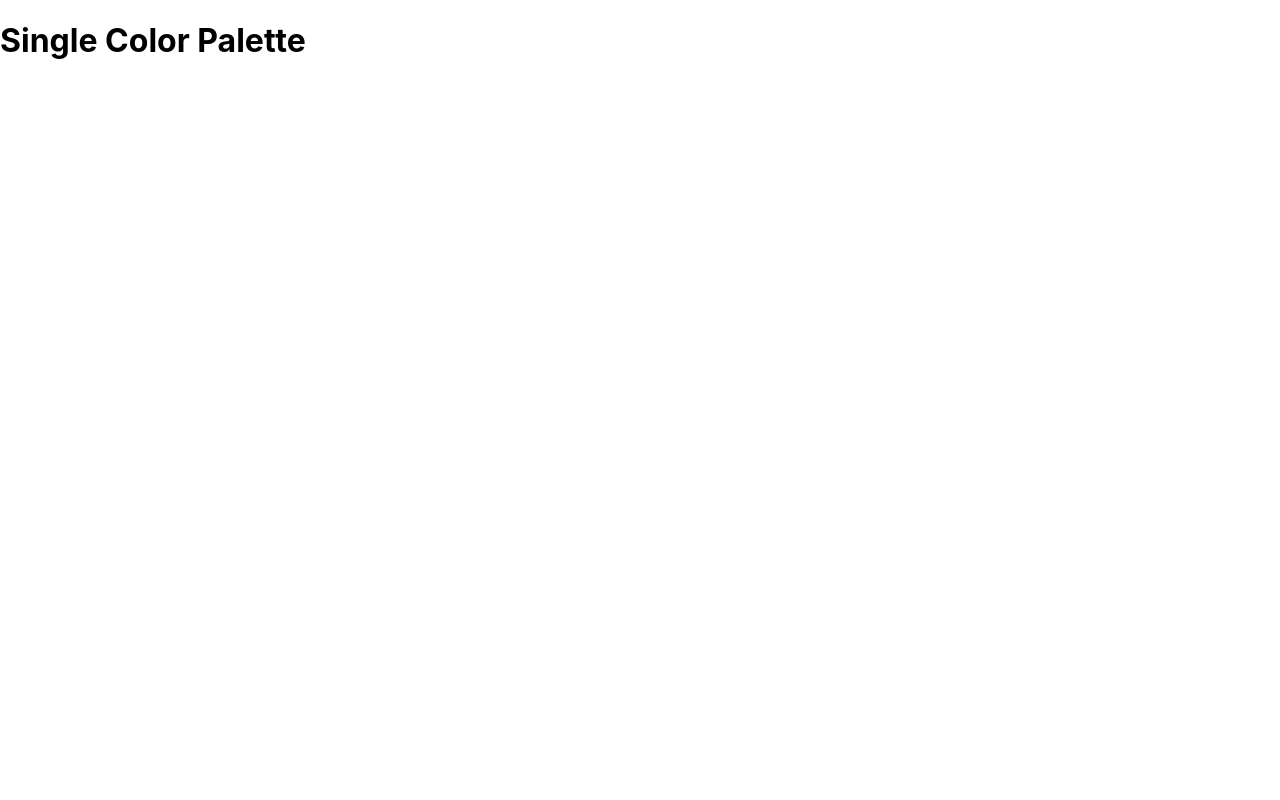
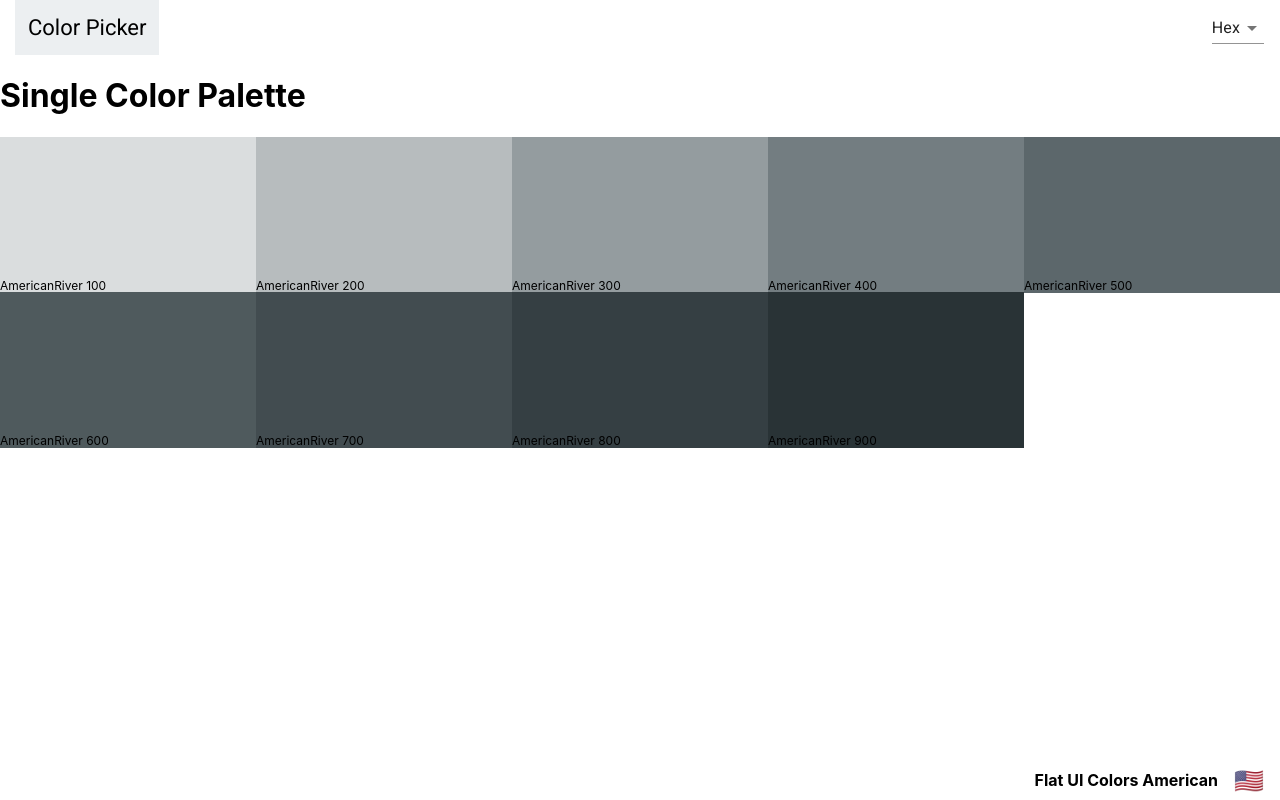
Before and after one commit to siva089/ColorPIcker, a React (Create React App) app: page /palette/flat-ui-colors-american/americanriver in a window 1280 px wide. Built offline with nearby package versions, Linux system fonts and the light colour scheme.

Commit message:
single color palette

```diff
--- a/src/App.js
+++ b/src/App.js
@@ -19,7 +19,7 @@ return seedId
     <Switch>
     <Route exact path="/" render={(routeProps)=><PaletteList palettes={seedColors} {...routeProps}/>} />
     <Route exact path='/palette/:id' render={(routeProps)=><Palette palette={generatePalette(findPallete(routeProps.match.params.id))}/>}/>
-    <Route  path='/palette/:paletteId/:colorId' render={()=><SingleColorPalette/>} />
+    <Route  path='/palette/:paletteId/:colorId' render={(routeProps)=><SingleColorPalette colorId={routeProps.match.params.colorId} palette={generatePalette(findPallete(routeProps.match.params.paletteId))}  />} />
     </Switch>
   //   <div>
   //  <Palette palette={generatePalette(seedColors[4])} />
--- a/src/ColorBox.js
+++ b/src/ColorBox.js
@@ -17,7 +17,7 @@ import "./ColorBox.css"
      })
    }
     render() {
-        const {name,background,paletteId,id}=this.props
+        const {name,background,paletteId,id,showLink}=this.props
         const {copied}=this.state
         return (
           <CopyToClipboard text={background} onCopy={this.changeCopyState}>
@@ -33,7 +33,7 @@ import "./ColorBox.css"
                  </div>
                <button className="copy-button">Copy</button>
                  </div>
-                 <Link to={`/palette/${paletteId}/${id}`} onClick={(e)=>e.stopPropagation()}> <span className="see-more">MORE</span></Link>
+                {showLink&&<Link to={`/palette/${paletteId}/${id}`} onClick={(e)=>e.stopPropagation()}> <span className="see-more">MORE</span></Link>}
 
           </div>
           </CopyToClipboard>
--- a/src/Navbar.js
+++ b/src/Navbar.js
@@ -29,14 +29,14 @@ this.props.handleChange(e.target.value)
          this.setState({open:false})
      }
     render() {
-        const {level,changeLevel}=this.props
+        const {level,changeLevel,showingAllColors}=this.props
         const {format,open}=this.state
         return (
             <header className="Navbar">
                 <div className="logo">
                <Link to="/">Color Picker</Link>
                 </div>
-                <div className="slider-container">
+               {showingAllColors&&<div className="slider-container">
                 <span>Level:{level}</span>
                 <div className="slider">
 
@@ -45,6 +45,7 @@ this.props.handleChange(e.target.value)
                   />
                   </div>
                 </div>
+    }
                 <div className="select-container">
                 <Select value={format} onChange={this.handleChange}>
                   <MenuItem value="hex">
--- a/src/Palette.js
+++ b/src/Palette.js
@@ -2,6 +2,7 @@ import React, { Component } from 'react'
 import ColorBox from "./ColorBox"
 import Navbar from "./Navbar"
 import "./Palette.css"
+import PaletteFooter from "./PaletteFooter"
  class Palette extends Component {
      constructor(props) {
          super(props)
@@ -22,17 +23,14 @@ this.setState({level})
     render() {
         const {colors,paletteName,emoji,id}=this.props.palette
         const {level,format}=this.state
-        const colorBoxes=colors[level].map(color=><ColorBox background={color[format]} name={color.name} key={color.id} id={color.id} paletteId={id}  />)
+        const colorBoxes=colors[level].map(color=><ColorBox showLink={true} background={color[format]} name={color.name} key={color.id} id={color.id} paletteId={id}  />)
         return (
             <div className="Palette">
-              <Navbar level={this.state.level} changeLevel={this.changeLevel} handleChange={this.changeFormat}/>
+              <Navbar showingAllColors={true} level={this.state.level} changeLevel={this.changeLevel} handleChange={this.changeFormat}/>
                 <div className="Palette-colors">
                     {colorBoxes}
                 </div>
-           <footer className="Palette-footer">
-{paletteName}
-        <span className="emoji">{emoji}</span>
-           </footer>
+                <PaletteFooter paletteName={paletteName} emoji={emoji}/>
             </div>
         )
     }
--- /dev/null
+++ b/src/PaletteFooter.js
@@ -0,0 +1,15 @@
+import React from 'react'
+
+const PaletteFooter = (props) => {
+    const {paletteName,emoji}=props
+    return (
+        <div>
+              <footer className="Palette-footer">
+                {paletteName}
+        <span className="emoji">{emoji}</span>
+           </footer>
+        </div>
+    )
+}
+
+export default PaletteFooter
--- a/src/SingleColorPalette.js
+++ b/src/SingleColorPalette.js
@@ -1,10 +1,43 @@
 import React, { Component } from 'react'
+import ColorBox from "./ColorBox"
+import Navbar from "./Navbar"
+import PaletteFooter from "./PaletteFooter"
+class SingleColorPalette extends Component {
+    constructor(props) {
+        super(props)
+        this.state={
+            format:"hex"
+        }
+    this._shades=this.gatherShades(this.props.palette,this.props.colorId)
+    // this.props.gatherShades=this.props.gatherShades.bind(this)
+    this.changeFormat=this.changeFormat.bind(this)
+    }
+    gatherShades(palette,colorId){
+let shades=[]
+let allColors=palette.colors
+for (let key in allColors){
+    console.log(key);
 
-class SingleColorPalette extends Component {
+  shades=shades.concat(allColors[key].filter(color=>color.id==colorId))
+}
+return shades.slice(1)
+    }
+    changeFormat(value){
+        this.setState({format:value})
+     }
     render() {
+        const {format}=this.state
+        const {paletteName,emoji}=this.props.palette
+     const colorBoxes=this._shades.map(color=>(
+         <ColorBox key={color.id} name={color.name} background={color[format]} showLink={false} />
+     ))
+
         return (
-            <div>
+            <div className="Palette">
+                <Navbar  handleChange={this.changeFormat} showingAllColors={false}/>
 <h1>Single Color Palette</h1>
+        <div className="Palette-colors">{colorBoxes}</div>
+        <PaletteFooter paletteName={paletteName} emoji={emoji}/>
             </div>
         )
     }
```
